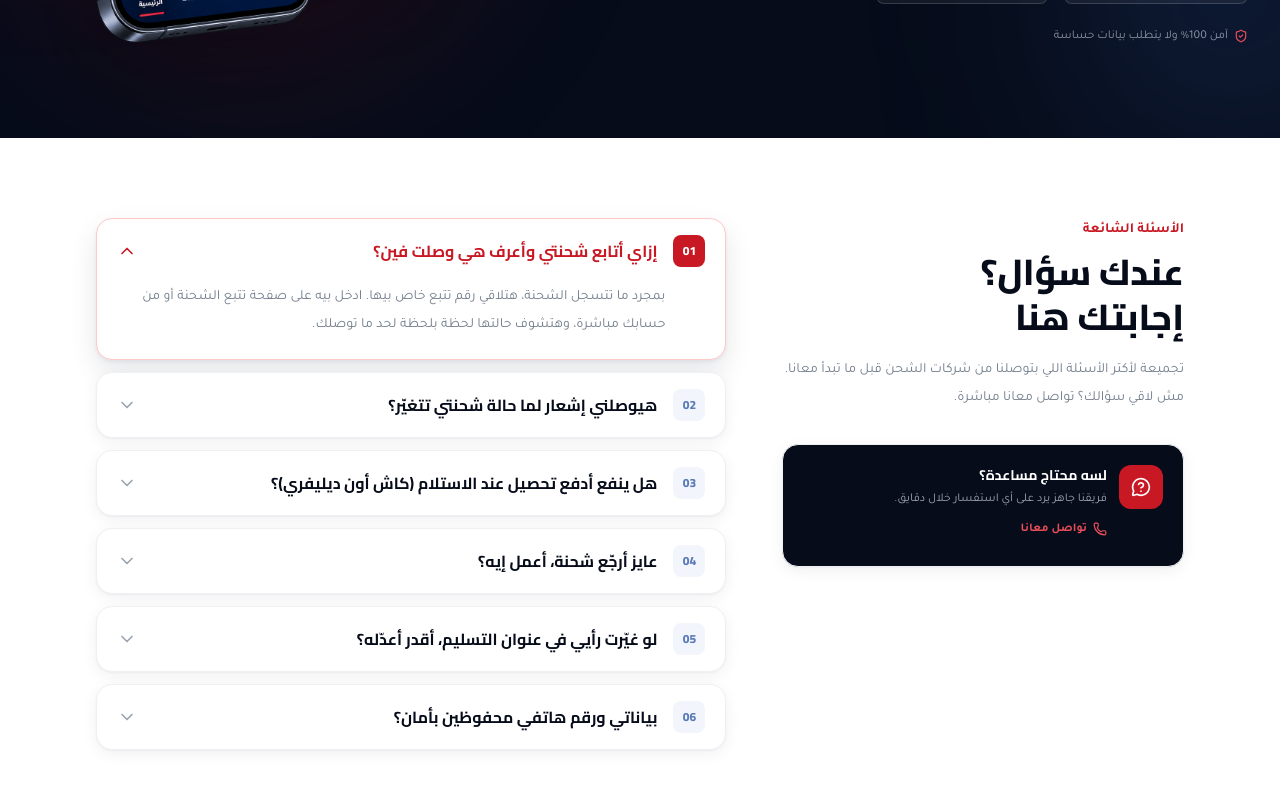
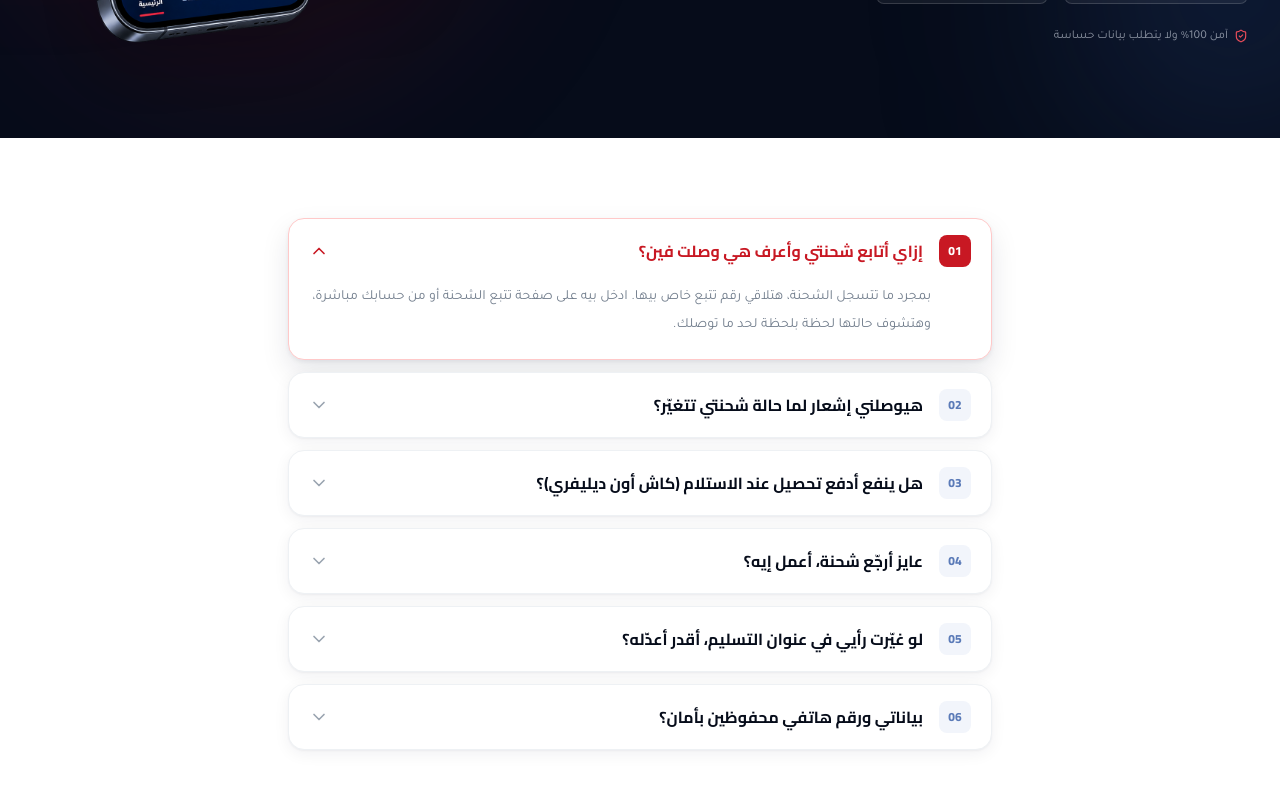
Before and after one commit to Mohamed4ghg/alex-servise, a Next.js app: page / in a window 1280 px wide. Shown: the part 2580-3380 px from the top of the page. Built offline with nearby package versions, Linux system fonts and the light colour scheme.

Commit message:
fix: src

```diff
--- a/src/components/landing/FAQ.tsx
+++ b/src/components/landing/FAQ.tsx
@@ -1,7 +1,7 @@
 "use client";
 
 import { useState } from "react";
-import { ChevronDown, MessageCircleQuestion, Phone } from "lucide-react";
+import { ChevronDown } from "lucide-react";
 
 export const FAQS = [
   {
@@ -34,49 +34,7 @@ export default function FAQ() {
   const [openIndex, setOpenIndex] = useState<number | null>(0);
 
   return (
-    <section id="faq" className="mx-auto max-w-6xl px-4 py-20 sm:px-6 lg:px-8">
-      <div className="grid gap-10 lg:grid-cols-5 lg:gap-14">
-        {/* العمود التعريفي - ثابت على الشمال */}
-        <div className="lg:col-span-2">
-          <div className="lg:sticky lg:top-24">
-            <span className="text-sm font-bold text-red-600">
-              الأسئلة الشائعة
-            </span>
-            <h2 className="mt-2 font-display text-3xl font-extrabold leading-tight text-navy-950 sm:text-4xl">
-              عندك سؤال؟
-              <br />
-              إجابتك هنا
-            </h2>
-            <p className="mt-4 text-sm leading-7 text-gray-500">
-              تجميعة لأكتر الأسئلة اللي بتوصلنا من شركات الشحن قبل ما تبدأ
-              معانا. مش لاقي سؤالك؟ تواصل معانا مباشرة.
-            </p>
-
-            <div className="mt-8 flex items-start gap-3 rounded-2xl border border-gray-100 bg-navy-950 p-5 shadow-[var(--shadow-card)]">
-              <span className="flex h-11 w-11 shrink-0 items-center justify-center rounded-xl bg-red-600">
-                <MessageCircleQuestion className="h-5 w-5 text-white" />
-              </span>
-              <div>
-                <p className="font-display text-sm font-bold text-white">
-                  لسه محتاج مساعدة؟
-                </p>
-                <p className="mt-1 text-xs leading-5 text-navy-100/70">
-                  فريقنا جاهز يرد على أي استفسار خلال دقايق.
-                </p>
-                <a
-                  href="#contact"
-                  className="mt-3 inline-flex items-center gap-1.5 text-xs font-bold text-red-400 hover:text-red-300"
-                >
-                  <Phone className="h-3.5 w-3.5" />
-                  تواصل معانا
-                </a>
-              </div>
-            </div>
-          </div>
-        </div>
-
-        {/* قائمة الأسئلة */}
-        <div className="lg:col-span-3">
+    <section id="faq" className="mx-auto max-w-3xl px-4 py-20 sm:px-6 lg:px-8">
       <div className="space-y-3">
         {FAQS.map((item, i) => {
           const isOpen = openIndex === i;
@@ -135,8 +93,6 @@ export default function FAQ() {
           );
         })}
       </div>
-        </div>
-      </div>
     </section>
   );
 }
```
Lines whose indentation alone changed are shown as unchanged.
